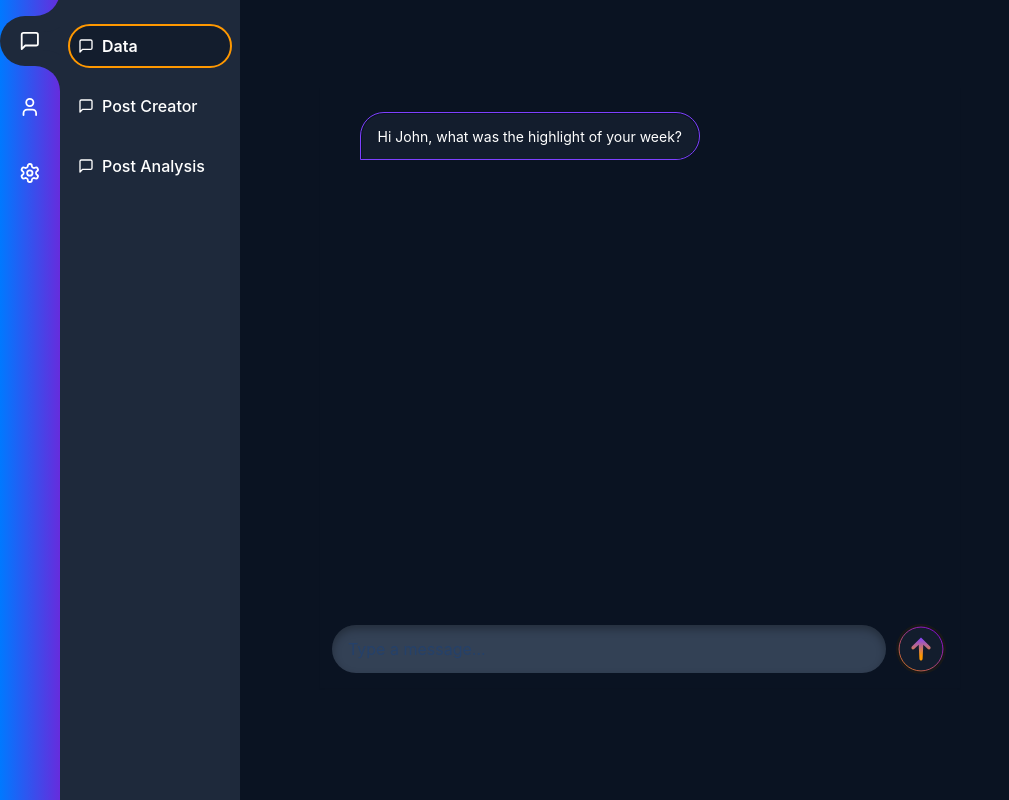
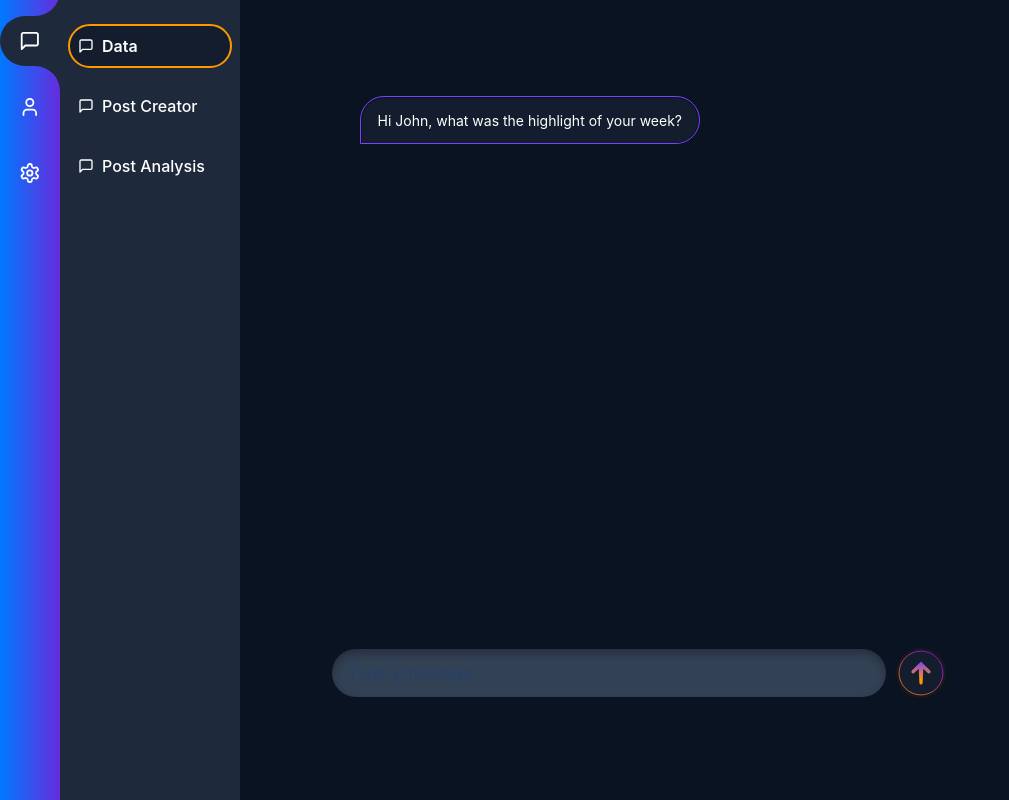
Before and after one commit to zuuxuux/gpt-repository-loader, a React (Vite) app in the folder frontend/: page / in a window 1280 px wide. Shown: the whole page, without its empty margins (0-1009 px from the left). Built offline with nearby package versions, Linux system fonts and the light colour scheme.

Commit message:
Get the overall page layout right

```diff
--- a/frontend/src/components/ChatContainer.module.css
+++ b/frontend/src/components/ChatContainer.module.css
@@ -61,7 +61,7 @@
     /* If you had the Card doing some border radius, that’s fine. */
     display: flex;
     flex-direction: column;
-    height: 600px; /* or whatever you like */
+    height: 80vh; /* or whatever you like */
     width: 50vw;
     margin: 2rem auto;
     border: none;
@@ -75,9 +75,11 @@
     display: flex;
     flex-direction: column;
     gap: 1rem;               /* Space between each .ChatBubble */
+    height: 100vh;
   }
 
 
   .inputArea {
     padding: 0.75rem;
+    margin-top: 40px;
   }
--- a/frontend/src/components/ui/ChatBubble.module.css
+++ b/frontend/src/components/ui/ChatBubble.module.css
@@ -1,7 +1,7 @@
 /* src/components/ui/ChatBubble.module.css */
 .message {
   display: flex;
-  margin-bottom: 1rem;
+  margin-bottom: 0.5rem;
   padding: 0 1rem;
 
   /* NEW: Add an animation for float-in from the bottom */
```
